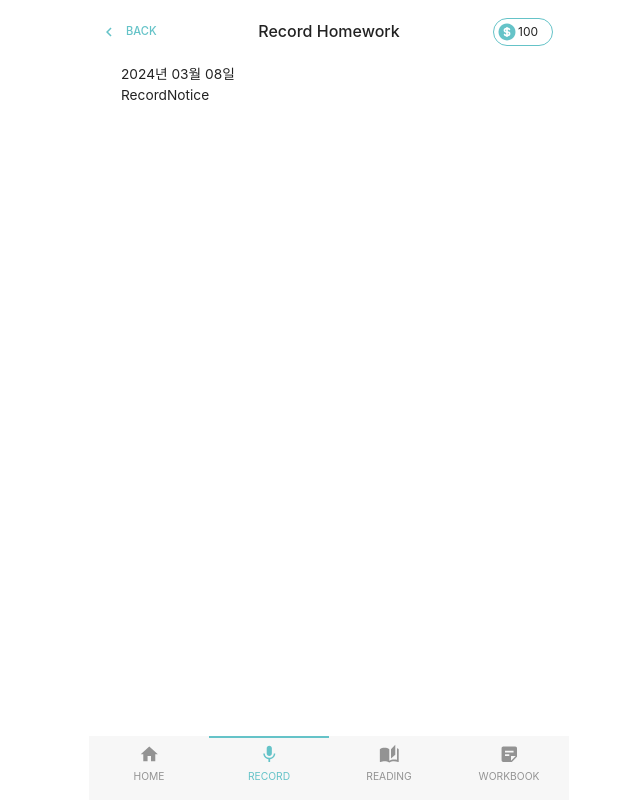
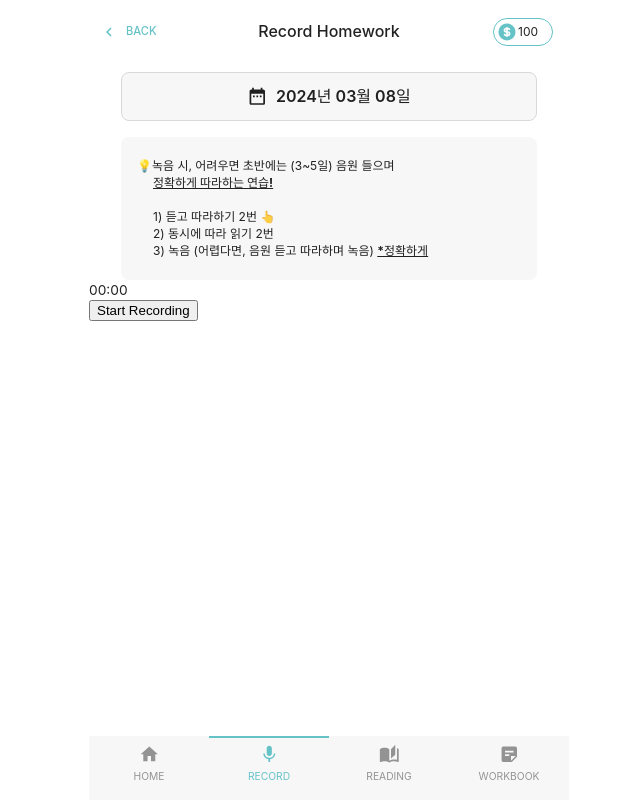
Before and after one commit to skyeome/erc-homework-app, a React (Vite) app: page /record in a window 1280 px wide. Shown: the whole page, without its empty margins (311-951 px from the left). Built offline with nearby package versions, Linux system fonts and the light colour scheme; the HTML template or start-up script is replaced by a standard one; a web font is replaced by a local one.

Commit message:
feat: 녹음 기능 테스트용 커밋

```diff
--- a/src/components/record/RecordNotice.styles.ts
+++ b/src/components/record/RecordNotice.styles.ts
@@ -0,0 +1,11 @@
+import { Box, styled } from "@mui/material";
+
+const RecordNoticeWrap = styled(Box)(({ theme }) => ({
+  backgroundColor:
+    theme.palette.mode === "dark"
+      ? theme.palette.lightBg.dark
+      : theme.palette.lightBg.main,
+  padding: "1.25rem 1.25rem 1.25rem 2rem",
+}));
+
+export default RecordNoticeWrap;
--- a/src/components/record/RecordNotice.tsx
+++ b/src/components/record/RecordNotice.tsx
@@ -1,5 +1,29 @@
+import { Typography } from "@mui/material";
+import RecordNoticeWrap from "./RecordNotice.styles";
+
 function RecordNotice() {
-  return <div>RecordNotice</div>;
+  return (
+    <RecordNoticeWrap mt={2} borderRadius={2}>
+      <Typography variant="body2" sx={{ textIndent: "-1rem" }}>
+        💡녹음 시, 어려우면 초반에는 (3~5일) 음원 들으며
+        <br />
+        <b>
+          <u>정확하게 따라하는 연습!</u>
+        </b>
+        <br />
+        <br />
+        1) 듣고 따라하기 2번 👆
+        <br />
+        2) 동시에 따라 읽기 2번
+        <br />
+        3) 녹음 (어렵다면, 음원 듣고 따라하며 녹음){" "}
+        <b>
+          <u>*정확하게</u>
+        </b>
+        <br />
+      </Typography>
+    </RecordNoticeWrap>
+  );
 }
 
 export default RecordNotice;
--- /dev/null
+++ b/src/components/record/Recorder.tsx
@@ -0,0 +1,87 @@
+import React, { useState, useRef } from "react";
+
+const Recorder: React.FC = () => {
+  const [recording, setRecording] = useState(false); // 현재 녹음 중인지
+  const [time, setTime] = useState(0);
+  const mediaRecorderRef = useRef<MediaRecorder | null>(null); // 미디어 녹음기
+  const chunksRef = useRef<Blob[]>([]);
+  const timerRef = useRef<number | null>(null);
+
+  const startTimer = () => {
+    timerRef.current = window.setInterval(() => {
+      setTime((prevTime) => prevTime + 1);
+    }, 1000);
+  };
+
+  const stopTimer = () => {
+    if (timerRef.current) {
+      clearInterval(timerRef.current);
+      timerRef.current = null;
+    }
+  };
+
+  // 녹음 버튼을 눌렀을 때 실행
+  const handleStartRecording = async () => {
+    try {
+      const stream = await navigator.mediaDevices.getUserMedia({ audio: true });
+      mediaRecorderRef.current = new MediaRecorder(stream);
+      mediaRecorderRef.current.ondataavailable = (e) => {
+        chunksRef.current.push(e.data);
+      };
+      mediaRecorderRef.current.onstop = () => {
+        const blob = new Blob(chunksRef.current, { type: "audio/wav" });
+        // const url = URL.createObjectURL(blob);
+        // const audio = new Audio(url);
+        // audio.play();
+        const a = document.createElement("a");
+        const downloadUrl = URL.createObjectURL(blob);
+        a.href = downloadUrl;
+        a.download = `recording_${new Date().toISOString()}.wav`;
+        a.click();
+        URL.revokeObjectURL(downloadUrl);
+        chunksRef.current = [];
+      };
+      mediaRecorderRef.current.start();
+      setRecording(true);
+      startTimer();
+    } catch (error) {
+      console.error("Error starting recording:", error);
+    }
+  };
+  // 녹음 중지 버튼을 눌렀을 때 실행
+  const handleStopRecording = () => {
+    if (
+      mediaRecorderRef.current &&
+      mediaRecorderRef.current.state === "recording"
+    ) {
+      mediaRecorderRef.current.stop();
+      setRecording(false);
+      stopTimer();
+    }
+  };
+
+  const formatTime = (seconds: number): string => {
+    const minutes = Math.floor(seconds / 60);
+    const remainingSeconds = seconds % 60;
+    const formattedMinutes = String(minutes).padStart(2, "0");
+    const formattedSeconds = String(remainingSeconds).padStart(2, "0");
+    return `${formattedMinutes}:${formattedSeconds}`;
+  };
+
+  return (
+    <div>
+      <div>{formatTime(time)}</div>
+      {recording ? (
+        <button onClick={handleStopRecording} disabled={!recording}>
+          Stop Recording
+        </button>
+      ) : (
+        <button onClick={handleStartRecording} disabled={recording}>
+          Start Recording
+        </button>
+      )}
+    </div>
+  );
+};
+
+export default Recorder;
--- a/src/components/record/SelectRecordDate.styles.ts
+++ b/src/components/record/SelectRecordDate.styles.ts
@@ -1,6 +1,20 @@
 import { Box, styled } from "@mui/material";
 
-export const SelectDateArea = styled("div")``;
+export const SelectDateArea = styled(Box)(({ theme }) => ({
+  padding: "0.825em",
+  marginTop: ".5rem",
+  borderRadius: ".5rem",
+  border: `1px solid ${
+    theme.palette.mode === "dark"
+      ? theme.palette.lightGray.dark
+      : theme.palette.lightGray.main
+  }`,
+  backgroundColor:
+    theme.palette.mode === "dark"
+      ? theme.palette.lightBg.dark
+      : theme.palette.lightBg.main,
+  cursor: "pointer",
+}));
 
 export const SelectDateModalBox = styled(Box)(({ theme }) => ({
   position: "absolute",
--- a/src/components/record/SelectRecordDate.tsx
+++ b/src/components/record/SelectRecordDate.tsx
@@ -1,17 +1,21 @@
 import { useState } from "react";
+import { Typography } from "@mui/material";
 import Modal from "@mui/material/Modal";
 import DatePicker, { registerLocale } from "react-datepicker";
+import DateRangeIcon from "@mui/icons-material/DateRange";
+import { format } from "date-fns";
 import { ko } from "date-fns/locale/ko";
 import useModal from "@/hooks/useModal";
+import * as Styled from "./SelectRecordDate.styles";
 import "react-datepicker/dist/react-datepicker.css";
 import "@/styles/datepicker.css";
-import * as Styled from "./SelectRecordDate.styles";
-import { format } from "date-fns";
 
 registerLocale("ko", ko);
 
 function SelectRecordDate() {
   const now = new Date();
+  const prevWeek = new Date();
+  prevWeek.setDate(prevWeek.getDate() - 7);
   const { open, handleOpen, handleClose } = useModal();
   const [selectedDate, setSelectedDate] = useState<Date>(now);
 
@@ -25,7 +29,10 @@ function SelectRecordDate() {
   return (
     <>
       <Styled.SelectDateArea onClick={handleOpen}>
-        {format(selectedDate ?? now, "yyyy년 MM월 dd일")}
+        <Typography fontSize={16} fontWeight={600} textAlign="center">
+          <DateRangeIcon sx={{ verticalAlign: "sub", marginRight: 1 }} />
+          {format(selectedDate ?? now, "yyyy년 MM월 dd일")}
+        </Typography>
       </Styled.SelectDateArea>
 
       <Modal
@@ -37,8 +44,8 @@ function SelectRecordDate() {
         <Styled.SelectDateModalBox boxShadow={24}>
           <DatePicker
             locale="ko"
-            minDate={new Date("2000-01-01")} // minDate 이전 날짜 선택 불가
-            maxDate={new Date()} // maxDate 이후 날짜 선택 불가
+            minDate={prevWeek} // minDate 이전 날짜 선택 불가
+            maxDate={now} // maxDate 이후 날짜 선택 불가
             selected={selectedDate}
             onChange={handleChangeDate}
             inline
--- a/src/pages/record/index.tsx
+++ b/src/pages/record/index.tsx
@@ -1,5 +1,6 @@
 import AppBar from "@/components/common/appbar";
 import RecordNotice from "@/components/record/RecordNotice";
+import Recorder from "@/components/record/Recorder";
 import SelectRecordDate from "@/components/record/SelectRecordDate";
 import Box from "@mui/material/Box";
 
@@ -11,6 +12,7 @@ function Record() {
         <SelectRecordDate />
         <RecordNotice />
       </Box>
+      <Recorder />
     </div>
   );
 }
--- a/src/theme.ts
+++ b/src/theme.ts
@@ -3,12 +3,14 @@ import { createTheme } from "@mui/material";
 declare module "@mui/material/styles" {
   interface Palette {
     lightBg: Palette["primary"];
+    lightGray: Palette["primary"];
     darkGray: Palette["primary"];
     textBlack: Palette["primary"];
   }
 
   interface PaletteOptions {
     lightBg?: PaletteOptions["primary"];
+    lightGray?: PaletteOptions["primary"];
     darkGray?: PaletteOptions["primary"];
     textBlack?: PaletteOptions["primary"];
   }
@@ -21,6 +23,7 @@ const customTheme = (darkMode: boolean) =>
       primary: { main: "#65C3C8", contrastText: "#fff" },
       secondary: { main: "#D82F57", contrastText: "#fff" },
       lightBg: { main: "#F7F7F7", dark: "#171717" },
+      lightGray: { main: "#D9D9D9", dark: "#333" },
       darkGray: { main: "#939393", dark: "#666666" },
       textBlack: { main: "#333", dark: "#939393" },
     },
```
Also changed, not shown: src/components/record/RecordNotice.types.ts (deleted), src/components/record/Recorder.styles.ts (added), src/components/record/Recorder.types.ts (added).
